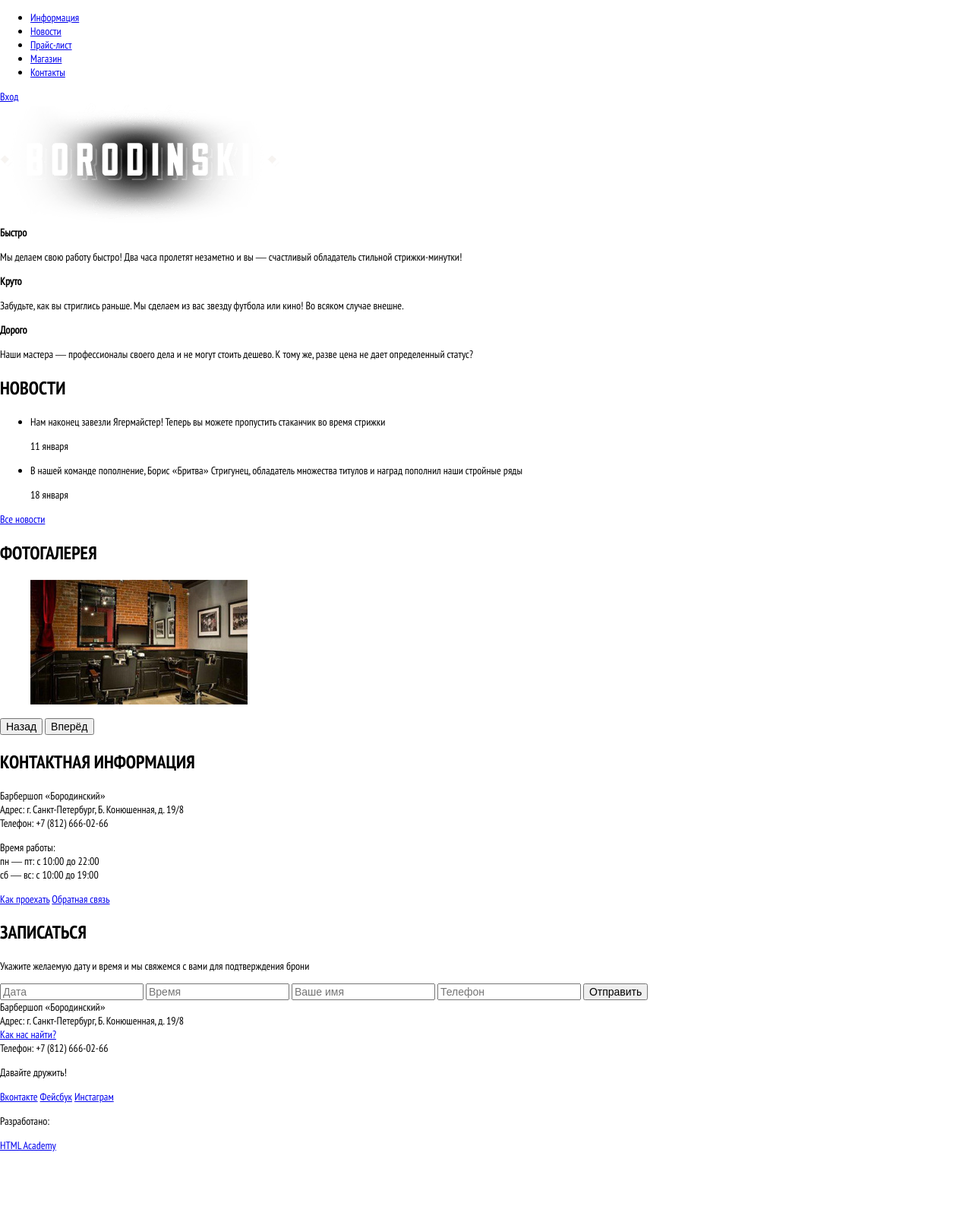
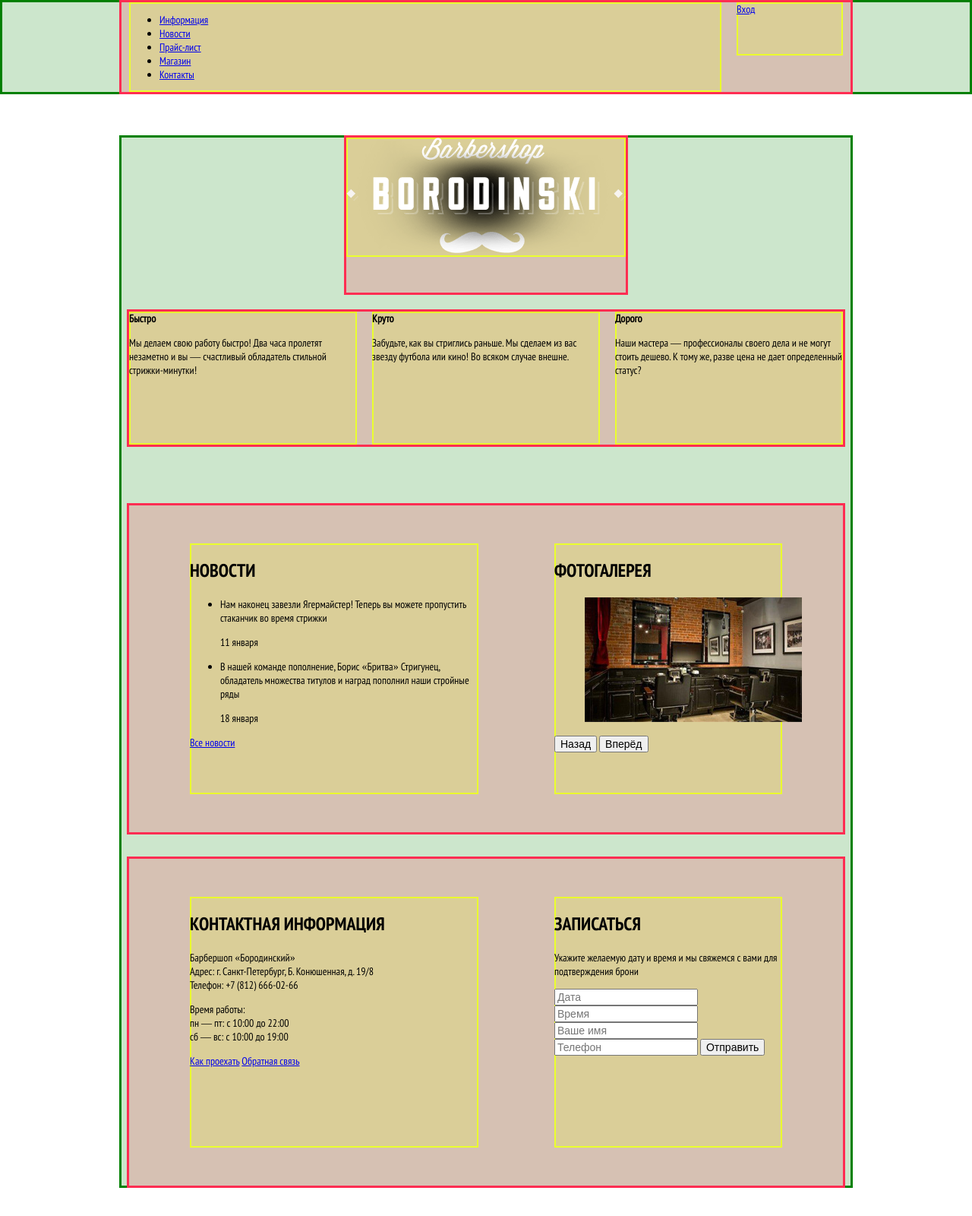
Before and after one commit to Vokzhich/94560-barbershop, a plain HTML site: page index.html in a window 1280 px wide. Shown: the top 1600 px of the page at 76% size. Before the commit the page ends 1516 px from the top, so only its background shows below. Drawn offline with Linux system fonts and the light colour scheme; files whose address does not match are found by name.

Commit message:
Накатил Сетку для этого проекта
Накатил Сетку для этого проекта

```diff
--- a/css/style.css
+++ b/css/style.css
@@ -302,3 +302,321 @@ h3 a {
 	text-decoration: none;
 	color: inherit;
 }
+
+html,
+body {
+  min-width: 1122px;
+  margin: 0;
+  padding: 0;
+}
+
+.clearfix::after {
+  content: "";
+
+  display: table;
+  clear: both;
+}
+
+.container {
+  width: 940px;
+  margin: 0 auto;
+  padding: 0 10px;
+}
+
+.main-header {
+  margin-bottom: 60px;
+}
+
+.main-navigation {
+  float: left;
+  width: 780px;
+  min-height: 70px;
+}
+
+.user-block {
+  float: right;
+  width: 140px;
+  min-height: 70px;
+}
+
+.index-logo {
+  width: 368px;
+  min-height: 204px;
+  margin-right: auto;
+  margin-left: auto;
+  margin-bottom: 25px;
+}
+
+.features {
+  margin-bottom: 80px;
+}
+
+.features-item {
+  float: left;
+  width: 300px;
+  min-height: 175px;
+  margin-right: 20px;
+}
+
+.features-item:last-child {
+  margin-right: 0;
+}
+
+.index-content {
+  margin-bottom: 35px;
+  padding: 50px 80px;
+}
+
+.index-content-left {
+  float: left;
+  width: 380px;
+  min-height: 330px;
+}
+
+.index-content-right {
+  float: right;
+  width: 300px;
+  min-height: 330px;
+}
+
+.main-footer {
+  margin-top: 65px;
+  padding-top: 60px;
+  padding-bottom: 40px;
+}
+
+.footer-contacts {
+  float: left;
+  width: 320px;
+  margin-right: 60px;
+  min-height: 90px;
+}
+
+.footer-social {
+  float: left;
+  width: 180px;
+  min-height: 90px;
+}
+
+.footer-copyright {
+  float: right;
+  width: 180px;
+  min-height: 90px;
+}
+
+.main-header::before {
+  content: ".main-header";
+}
+
+.container::before {
+  content: ".container";
+}
+
+.main-header .container::before {
+  top: auto;
+  bottom: -28px;
+}
+
+.main-navigation::before {
+  content: ".main-navigation";
+}
+
+.user-block::before {
+  content: ".user-block";
+}
+
+.index-logo::before {
+  content: ".index-logo";
+}
+
+.features::before {
+  content: ".features";
+  top: -28px;
+}
+
+.features-item::before {
+  content: ".features-item";
+}
+
+.index-content::before {
+  content: ".index-content";
+}
+
+.index-content-left::before {
+  content: ".index-content-left";
+  left: auto;
+  right: 0;
+}
+
+.index-content-right::before {
+  content: ".index-content-right";
+  left: auto;
+  right: 0;
+}
+
+.main-footer::before {
+  content: ".main-footer";
+}
+
+.main-footer .container::before {
+  top: -28px;
+}
+
+.footer-contacts::before {
+  content: ".footer-contacts";
+}
+
+.footer-social::before {
+  content: ".footer-social";
+}
+
+.footer-copyright::before {
+  content: ".footer-copyright";
+}
+
+/*CATALOG STYLES STRAT HERE*/
+.main-header.minor .logo {
+  width: 140px;
+  height: 24px;
+  float: left;
+}
+
+.main-header.minor .main-navigation {
+  width: 660px;
+}
+
+.filter-section {
+  width: 220px;
+  float: left;
+}
+
+.main-goods-catalog {
+  width: 700px;
+  float: right;
+  font-size: 0px;
+}
+
+.catalog-item-wrapper {
+  width: 220px;
+  min-height: 286px;
+  margin-right: 20px;
+  margin-bottom: 20px;
+  overflow: hidden;
+  word-wrap: break-word;
+  display: inline-block;
+  vertical-align: top;
+  font-size: 14px;
+}
+
+.catalog-item-wrapper:nth-child(3n) {
+  margin-right: 0px;
+}
+
+.bottom-navigation-block {
+  font-size: 14px;
+}
+/*CATALOG STYLES END HERE*/
+
+/*CATALOG-ITEM STYLES START HERE*/
+.item-image-section {
+  width: 460px;
+  float: left;
+}
+
+.item-description-section {
+  float: right;
+  width: 460px;
+}
+
+.sub-item-picture {
+  float: left;
+  width: 140px;
+  min-height: 150px;
+  margin-right:20px;
+}
+
+.sub-item-picture.pic-3 {
+  margin-right: 0px;
+}
+
+.availability {
+  float: left;
+}
+
+.code-number {
+  float: right;
+}
+
+.item-price {
+  float: left;
+}
+/*CATALOG-ITEM STYLES END HERE*/
+
+/*======================================
+ Системное оформление - не изменять
+=======================================*/
+
+body {
+  padding: 3px;
+}
+
+body > *,
+body > * > *,
+body > * > * > * {
+  position: relative;
+}
+
+body > *::before,
+body > * > *::before,
+body > * > * > *::before {
+  display: none;
+}
+
+body > *::before {
+  top: -3px;
+  left: -3px;
+}
+
+body > * > *::before {
+  top: -3px;
+  left: -3px;
+}
+
+body > * > * > *::before {
+  top: 0;
+  left: 0;
+}
+
+body > * {
+  background: rgba(0, 128, 0, 0.2);
+  box-shadow: 0 0 0 3px green;
+}
+
+body > *::before {
+  color: white;
+
+  background: green;
+}
+
+body > * > * {
+  background: rgba(255, 45, 82, 0.2);
+  box-shadow: 0 0 0 3px rgb(255, 45, 82);
+}
+
+body > * > *::before {
+  color: white;
+
+  background: rgb(255, 45, 82);
+}
+
+body > * > * > * {
+  background: rgba(234, 255, 45, 0.2);
+  box-shadow: inset 0 0 0 2px rgb(234, 255, 45);
+
+}
+
+body > * > * > *::before {
+  color: black;
+
+  background: rgb(234, 255, 45);
+}
--- a/index.html
+++ b/index.html
@@ -7,7 +7,7 @@
   </head>
   <body>
     <header class="main-header">
-      <div class="container">
+      <div class="container clearfix">
         <nav class="main-navigation">
           <ul>
             <li>
@@ -36,7 +36,7 @@
       <div class="index-logo">
         <img src="img/index-logo.png" width="368" height="157" alt="Барбершоп «Бородинский»">
       </div>
-      <section class="features">
+      <section class="features clearfix">
         <div class="features-item">
           <b class="features-name">Быстро</b>
           <p>Мы делаем свою работу быстро! Два часа пролетят незаметно и вы — счастливый обладатель стильной стрижки-минутки!</p>
@@ -50,7 +50,7 @@
           <p>Наши мастера — профессионалы своего дела и не могут стоить дешево. К тому же, разве цена не дает определенный статус?</p>
         </div>
       </section>
-      <div class="index-content">
+      <div class="index-content clearfix">
         <div class="index-content-left">
           <h2 class="index-content-title">Новости</h2>
           <ul class="news-preview">
@@ -76,7 +76,7 @@
           </div>
         </div>
       </div>
-      <div class="index-content">
+      <div class="index-content clearfix">
         <div class="index-content-left">
           <h2 class="index-content-title">Контактная информация</h2>
           <p>
@@ -106,7 +106,7 @@
       </div>
     </main>
     <footer class="main-footer">
-      <div class="container">
+      <div class="container clearfix">
         <section class="footer-contacts">
           Барбершоп «Бородинский»<br>
           Адрес: г. Санкт-Петербург, Б. Конюшенная, д. 19/8<br>
```
Also changed, not shown: catalog-item.html (+14 -14 lines), catalog.html (+9 -9 lines).
